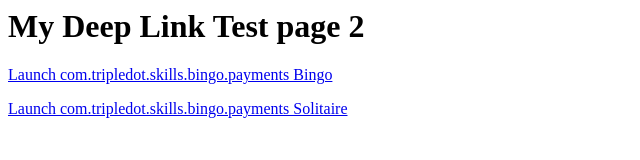
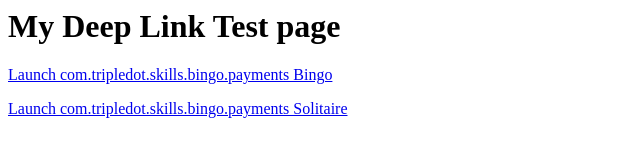
Before and after one commit to 3dorange/deepLink, a plain HTML site: page index.html in a window 1280 px wide. Shown: the full height of the page, 0-640 px from the left. Drawn offline with Linux system fonts and the light colour scheme.

Commit message:
Update index.html

```diff
--- a/index.html
+++ b/index.html
@@ -3,7 +3,7 @@
        <meta http-equiv=Content-Type content="text/html; charset=windows-1252">
     </head>
     <body >
-       <h1>My Deep Link Test page 2</h1>
+       <h1>My Deep Link Test page</h1>
        <p><a href="com.tripledot.skills.bingo.payments://mylink tttt">Launch com.tripledot.skills.bingo.payments Bingo</a></p>
        <p><a href="com.tripledot.skills.solitaire.payments://mylink tttt">Launch com.tripledot.skills.bingo.payments Solitaire</a></p>
     </body>
```
